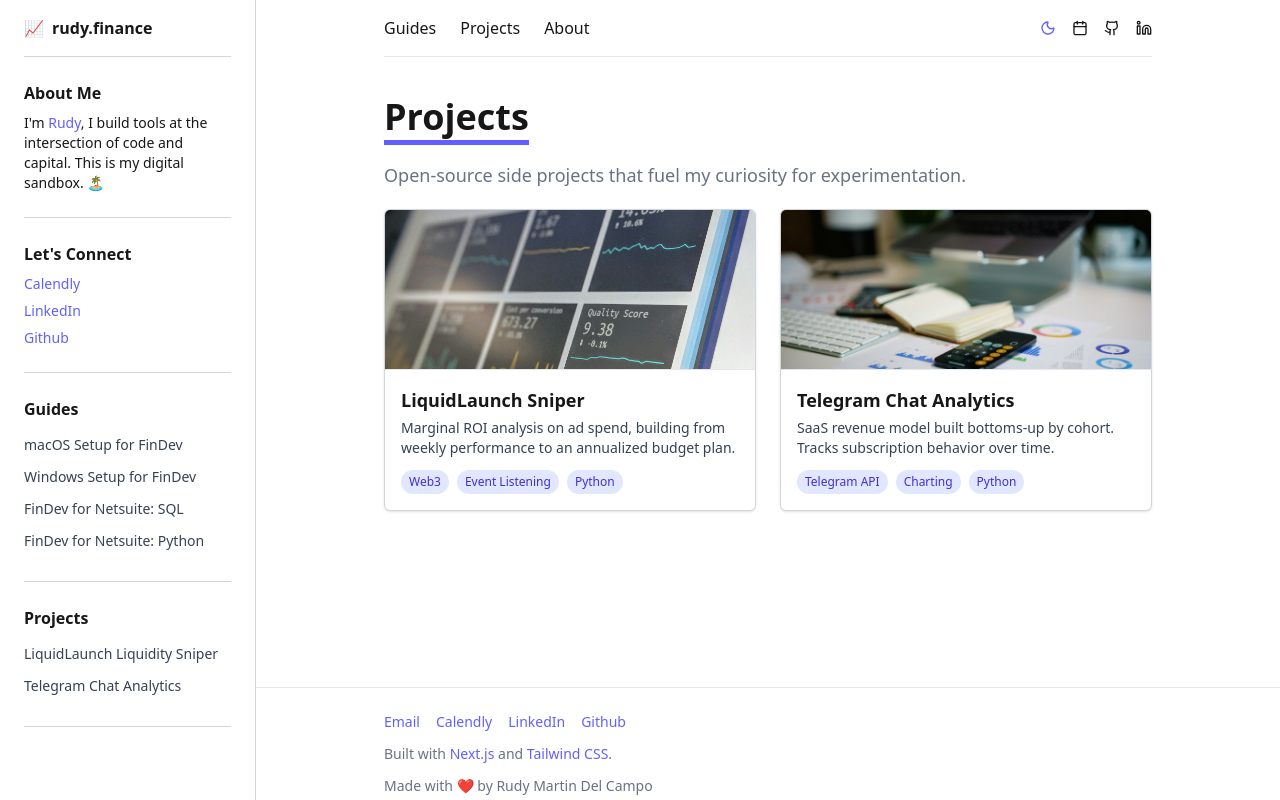
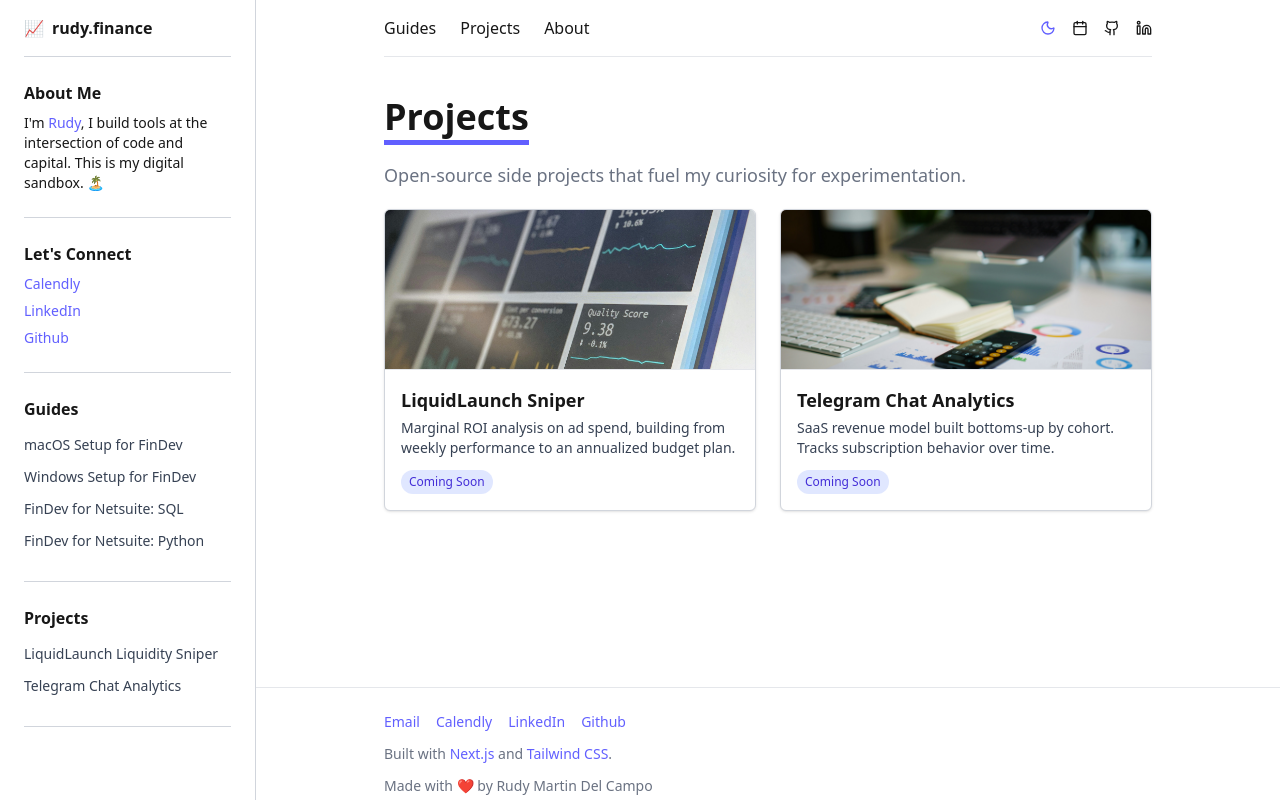
Before and after one commit to rudymdc/rudy-dot-finance, a Next.js app: page /projects in a window 1280 px wide. Built offline with nearby package versions, Linux system fonts and the light colour scheme.

Commit message:
update project cards

```diff
--- a/app/page.js
+++ b/app/page.js
@@ -205,15 +205,17 @@ export default function Home() {
                 {[{
                   title: "LiquidLaunch Sniper",
                   desc: "Marginal ROI analysis on ad spend, building from weekly performance to an annualized budget plan.",
-                  href: "/",
+                  // href: "/",
                   img: "/images/gtm.jpg", // Replace with your actual image paths
-                  tags: ["Web3", "Event Listening", "Python"],
+                  tags: ["Coming Soon"],
+                  // tags: ["Web3", "Event Listening", "Python"],
                 }, {
                   title: "Telegram Chat Analytics",
                   desc: "SaaS revenue model built bottoms-up by cohort. Tracks subscription behavior over time.",
-                  href: "/",
+                  // href: "/",
                   img: "/images/revops.jpg",
-                  tags: ["Telegram API", "Charting", "Python"],
+                  tags: ["Coming Soon"],
+                  // tags: ["Telegram API", "Charting", "Python"],
                 }].map(({ title, desc, href, img, tags }, idx) => (
                   <div
                     key={idx}
--- a/app/projects/Content.js
+++ b/app/projects/Content.js
@@ -18,15 +18,17 @@ export default function Content() {
           {[{
             title: "LiquidLaunch Sniper",
             desc: "Marginal ROI analysis on ad spend, building from weekly performance to an annualized budget plan.",
-            href: "/",
+            // href: "/",
             img: "/images/gtm.jpg", // Replace with your actual image paths
-            tags: ["Web3", "Event Listening", "Python"],
+            tags: ["Coming Soon"],
+            // tags: ["Web3", "Event Listening", "Python"],
           }, {
             title: "Telegram Chat Analytics",
             desc: "SaaS revenue model built bottoms-up by cohort. Tracks subscription behavior over time.",
-            href: "/",
+            // href: "/",
             img: "/images/revops.jpg",
-            tags: ["Telegram API", "Charting", "Python"],
+            tags: ["Coming Soon"],
+            // tags: ["Telegram API", "Charting", "Python"],
           }].map(({ title, desc, href, img, tags }, idx) => (
             <div
               key={idx}
```
